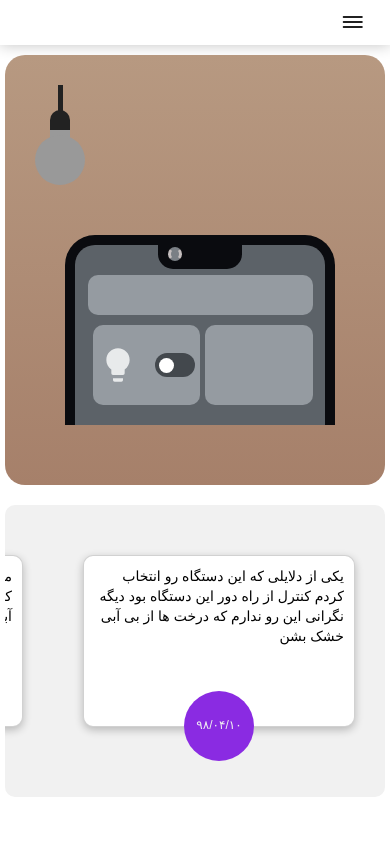
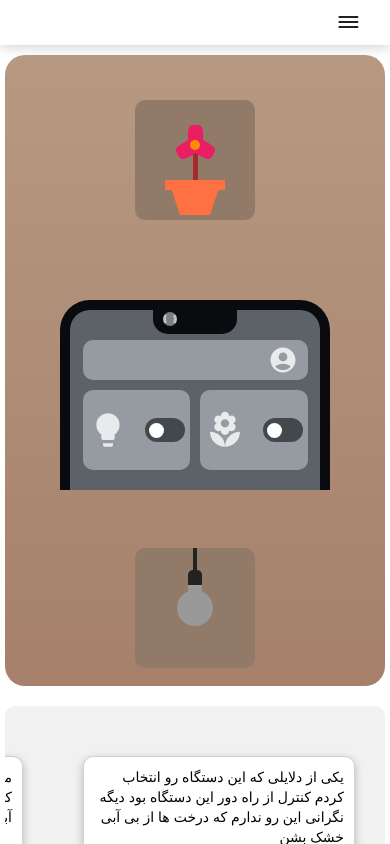
Before and after one commit to kamrankamrani/landing-page, a React (Vite) app: page / in a window 390 px wide. Shown: the top 844 px of the page. Built offline with nearby package versions, Linux system fonts and the light colour scheme; a small style sheet from the web is missing.

Commit message:
feat: added flower TODO: make rain on flower and fix css for mobile

```diff
--- a/src/Components/BigPhoneWidget/BigPhoneWidget.tsx
+++ b/src/Components/BigPhoneWidget/BigPhoneWidget.tsx
@@ -1,38 +1,46 @@
 import LightbulbIcon from "@mui/icons-material/Lightbulb";
-import { createRef, useEffect } from "react";
-import { useAppDispatch, useAppSelector } from "../../hooks";
+import {
+  setlampIsOn,
+  setOnScreenLampIsOn,
+} from "../../features/widgetSlice/widgetSlice";
+import { useAppDispatch } from "../../hooks";
 import Switch from "../Switch/Switch";
+import AccountCircleIcon from "@mui/icons-material/AccountCircle";
+import LocalFloristIcon from "@mui/icons-material/LocalFlorist";
 import "./Style/style.css";
 
 export default function BigPhoneWidget() {
-  const lampElSwitch = createRef<HTMLInputElement>();
+  const dispatch = useAppDispatch();
 
-  const dispatch = useAppDispatch();
-  const onScreenLampIsOn = useAppSelector(
-    (state) => state.widgetSlice.onScreenLampIsOn
-  );
-
-  const handleChangeSwitch = (e: boolean) => {
-    console.log("switch chenged", e);
+  const handleLampSwitchOnScreen = (value = false) => {
+    setTimeout(() => {
+      dispatch(setlampIsOn(value));
+    }, 1400);
+    dispatch(setOnScreenLampIsOn(value));
   };
 
-  useEffect(() => {
-    console.log(lampElSwitch.current);
-  }, [lampElSwitch.current]);
+  const handleFlowerSwitchOnScreen = () => {
+    console.log("clicked");
+  };
 
   return (
     <div className="big-phone-container">
       <div className="big-phone">
         <div className="phone-header"></div>
         <div className="phone-mock-profile">
-          <div></div>
+          <div>
+            <AccountCircleIcon className="big-phone-icons profile" />
+          </div>
         </div>
         <div className="widget-control-container">
           <div>
             <LightbulbIcon className="big-phone-icons" />
-            <Switch onChange={handleChangeSwitch} ref={lampElSwitch} />
+            <Switch onChange={handleLampSwitchOnScreen} />
           </div>
-          <div></div>
+          <div>
+            <LocalFloristIcon className="big-phone-icons" />
+            <Switch onChange={handleFlowerSwitchOnScreen} />
+          </div>
         </div>
       </div>
     </div>
--- a/src/Components/BigPhoneWidget/Style/style.css
+++ b/src/Components/BigPhoneWidget/Style/style.css
@@ -54,6 +54,9 @@
   height: 40px;
   width: 90%;
   border-radius: 10px;
+  display: flex;
+  flex-direction: row-reverse;
+  align-items: center;
   background-color: #959ba1;
 }
 
@@ -66,7 +69,7 @@
   display: flex;
 }
 
-.widget-control-container > div {
+.widget-control-container > div:nth-child(1) {
   background-color: #959ba1;
   border-radius: 10px;
   height: 80px;
@@ -78,7 +81,7 @@
   padding: 0px 5px;
 }
 
-.widget-control-container > div {
+.widget-control-container > div:nth-child(2) {
   background-color: #959ba1;
   border-radius: 10px;
   height: 80px;
@@ -94,3 +97,8 @@
   font-size: 40px;
   color: #e8eaeb;
 }
+
+.big-phone-icons.profile {
+  font-size: 30px;
+  margin-right: 10px;
+}
--- /dev/null
+++ b/src/Components/FlowerWidget/FlowerWidget.tsx
@@ -0,0 +1,18 @@
+import "./Style/style.css";
+
+export default function FlowerWidget() {
+  return (
+    <div className="flower-widget-container">
+      <div className="flower-box">
+        <div className="flower-pot"></div>
+        <div className="flower">
+          <div>
+            <div></div>
+            <div></div>
+            <div></div>
+          </div>
+        </div>
+      </div>
+    </div>
+  );
+}
--- /dev/null
+++ b/src/Components/FlowerWidget/Style/style.css
@@ -0,0 +1,126 @@
+.flower-widget-container {
+  display: flex;
+  justify-content: center;
+  align-items: center;
+  padding: 40px;
+  z-index: -4;
+  position: relative;
+}
+
+.flower-box {
+  width: 120px;
+  height: 120px;
+  border-radius: 10px;
+  background-color: #917a67;
+  z-index: -3;
+  position: relative;
+  display: flex;
+  justify-content: center;
+  align-items: center;
+}
+
+.flower-pot {
+  width: 30px;
+  height: 0px;
+  position: absolute;
+  border-left: 10px solid transparent;
+  border-right: 10px solid transparent;
+  border-top: 30px solid #ff7043;
+  z-index: 0;
+  bottom: 5px;
+}
+
+.flower-pot::before {
+  content: "";
+  width: 60px;
+  height: 10px;
+  position: absolute;
+  background-color: #ff7043;
+  z-index: 0;
+  bottom: 25px;
+  left: -15px;
+}
+
+.flower {
+  position: absolute;
+  width: 10px;
+  height: 10px;
+  background-color: darkorange;
+  border-radius: 50%;
+  top: 40px;
+  display: flex;
+  justify-content: center;
+  align-items: flex-end;
+  /* animation: flowerRotate 1500ms linear infinite; */
+}
+
+.flower::after {
+  content: "";
+  width: 5px;
+  height: 40px;
+  z-index: -4;
+  background-color: brown;
+  position: absolute;
+  top: 10px;
+}
+
+.flower-rotate-animation {
+  animation: flowerRotate 2500ms linear infinite;
+}
+
+.flower > div {
+  position: absolute;
+  display: flex;
+  justify-content: center;
+  align-items: flex-end;
+  width: 40px;
+  height: 40px;
+  z-index: -3;
+  transform-origin: 20px 35px;
+}
+
+.flower > div :nth-of-type(1) {
+  width: 15px;
+  height: 10px;
+  background-color: #e91e63;
+  border-top: solid #e91e63 15px;
+  border-top-right-radius: 30%;
+  border-top-left-radius: 30%;
+  position: absolute;
+  z-index: -3;
+}
+
+.flower div :nth-of-type(2) {
+  width: 15px;
+  height: 10px;
+  background-color: #e91e63;
+  border-top: solid #e91e63 15px;
+  border-top-right-radius: 30%;
+  border-top-left-radius: 30%;
+  position: absolute;
+  z-index: -3;
+  transform: rotate(120deg);
+  top: 26px;
+  left: 20px;
+}
+
+.flower div :nth-of-type(3) {
+  width: 15px;
+  height: 10px;
+  background-color: #e91e63;
+  border-top: solid #e91e63 15px;
+  border-top-right-radius: 30%;
+  border-top-left-radius: 30%;
+  position: absolute;
+  z-index: -3;
+  transform: rotate(240deg);
+  align-self: flex-start;
+  left: 6px;
+  top: 26px;
+}
+
+@keyframes flowerRotate {
+  100% {
+    transform: rotate(360deg);
+  }
+}
--- a/src/Components/Header/Style/style.css
+++ b/src/Components/Header/Style/style.css
@@ -6,7 +6,7 @@
 }
 
 .menu-container {
-  flex: 0.15;
+  flex: 0.17;
   text-align: center;
   padding: 10px 10px;
   position: relative;
--- a/src/Components/LampWidget/LampWidget.tsx
+++ b/src/Components/LampWidget/LampWidget.tsx
@@ -18,18 +18,6 @@ export default function LampWidget() {
     }
   }, [lampIsOn]);
 
-  // const handleEndAnimation = () => {
-  //   if (lampElement) {
-  //     if (lampIsOn) {
-  //       lampElement.classList.add("lamp-on");
-  //     }
-  //     // else {
-  //     //   lampElement.classList.remove("lamp-on");
-  //     // }
-  //     lampElement.classList.remove("turn-on-lamp-animation");
-  //   }
-  // };
-
   useEffect(() => {
     const lampEl_: HTMLElement | null = document.querySelector(".lamp");
     if (lampEl_) {
@@ -40,6 +28,7 @@ export default function LampWidget() {
   return (
     <div className="lamp-container">
       <div className="lamp"></div>
+      <div className="lamp-box"></div>
       {lampIsOn ? <div className="shadow"></div> : null}
     </div>
   );
--- a/src/Components/LampWidget/Style/style.css
+++ b/src/Components/LampWidget/Style/style.css
@@ -1,14 +1,14 @@
 .lamp-container {
   display: flex;
-  justify-content: space-around;
+  justify-content: center;
   align-items: center;
-  padding: 70px 40px 40px 40px;
-  /* background-color: #000; */
+  padding: 40px;
   z-index: -4;
+  position: relative;
 }
 .lamp {
-  width: 50px;
-  height: 50px;
+  width: 36px;
+  height: 36px;
   background-color: #999;
   border-radius: 50%;
   position: relative;
@@ -19,26 +19,28 @@
 }
 
 .lamp::before {
+  /*lamp-holder*/
   position: absolute;
   content: "";
-  width: 20px;
-  height: 40px;
-  border-radius: 10px 10px 0px 0px;
-  border-top: solid #222 20px;
+  width: 14px;
+  height: 10px;
+  border-radius: 5px 5px 0px 0px;
+  border-top: solid #222 15px;
   background-color: inherit;
-  left: 15px;
-  top: -25px;
+  left: 11px;
+  top: -20px;
   z-index: -1;
 }
 
 .lamp::after {
+  /*lamp-wire*/
   content: "";
   position: absolute;
-  width: 5px;
+  width: 4px;
   height: 50px;
   background-color: #222;
-  left: 23px;
-  top: -50px;
+  left: 16px;
+  top: -42px;
   z-index: -2;
 }
 
@@ -59,6 +61,17 @@
   );
 }
 
+.lamp-container .lamp-box {
+  /*for boxing lamp*/
+  position: absolute;
+  width: 120px;
+  height: 120px;
+  /* border: 1px solid #222; */
+  border-radius: 10px;
+  background-color: #917a67;
+  z-index: -3;
+}
+
 @keyframes turnOnLamp {
   10% {
     background-color: #ffdf00;
@@ -77,5 +90,6 @@
 @media screen and (max-width: 600px) {
   .lamp-container {
     padding: 60px 10px 10px 10px;
+    order: 2;
   }
 }
--- a/src/Components/Widget/Style/style.css
+++ b/src/Components/Widget/Style/style.css
@@ -5,4 +5,14 @@
   z-index: -5;
   border-radius: 20px;
   padding: 20px;
+  flex-direction: row;
 }
+
+@media screen and (max-width: 600px) {
+  .main-gadget-container {
+    flex-direction: column;
+    justify-content: center;
+    align-items: center;
+    padding: 5px 5px 50px 5px;
+  }
+}
--- a/src/Components/Widget/Widget.tsx
+++ b/src/Components/Widget/Widget.tsx
@@ -1,5 +1,6 @@
 import { Grid } from "@mui/material";
 import BigPhoneWidget from "../BigPhoneWidget/BigPhoneWidget";
+import FlowerWidget from "../FlowerWidget/FlowerWidget";
 import LampWidget from "../LampWidget/LampWidget";
 import PhoneWidget from "../PhoneWidget/PhoneWidget";
 import TextMessageWidget from "../TextMessageWidget/TextMessageWidget";
@@ -9,6 +10,7 @@ export default function Widget() {
   return (
     <Grid container className="main-gadget-container">
       <LampWidget />
+      <FlowerWidget />
       <TextMessageWidget />
       {/* <PhoneWidget /> */}
       <BigPhoneWidget />
```
